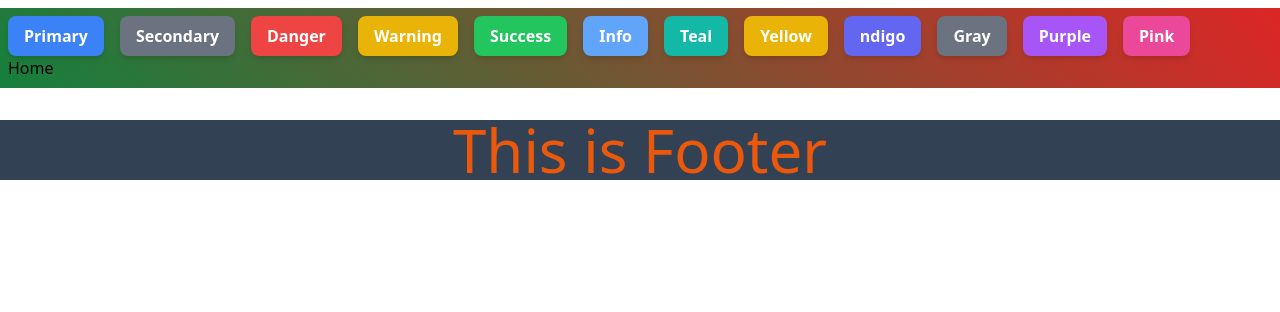
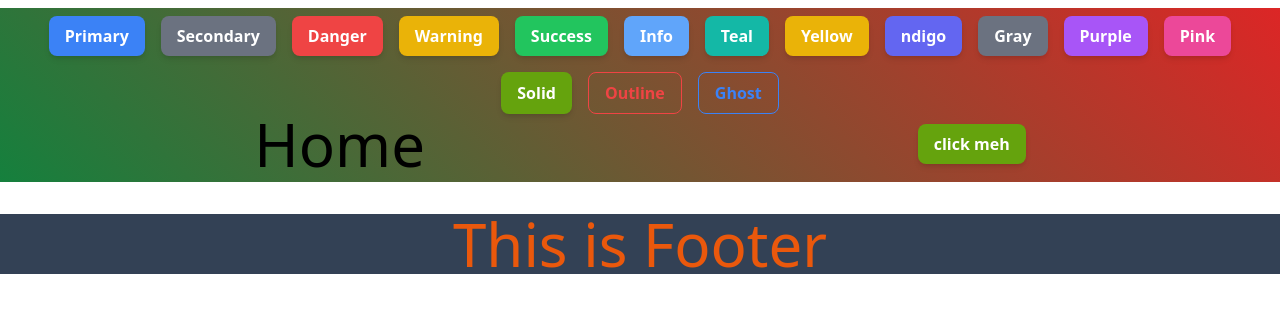
Before and after one commit to tofail-ahmed/react-reusable-components, a React (Vite) app: page / in a window 1280 px wide. Shown: the top 312 px of the page. Built offline with nearby package versions, Linux system fonts and the light colour scheme.

Commit message:
reusable button added

```diff
--- a/package.json
+++ b/package.json
@@ -10,9 +10,11 @@
     "preview": "vite preview"
   },
   "dependencies": {
+    "clsx": "^2.1.0",
     "react": "^18.2.0",
     "react-dom": "^18.2.0",
-    "react-router-dom": "^6.21.2"
+    "react-router-dom": "^6.21.2",
+    "tailwind-merge": "^2.2.0"
   },
   "devDependencies": {
     "@types/react": "^18.2.43",
--- /dev/null
+++ b/src/components/Button.tsx
@@ -0,0 +1,38 @@
+import React, { ButtonHTMLAttributes, DetailedHTMLProps, forwardRef } from "react";
+import cn from "../utils/cn";
+
+type TRef = HTMLButtonElement;
+type TVariant = "solid" | "ghost" | "outline"| null | undefined;
+type TButtonoptions = {
+  variant?: TVariant;
+};
+type TButton = DetailedHTMLProps<
+  ButtonHTMLAttributes<HTMLButtonElement>,
+  HTMLButtonElement
+> &
+  TButtonoptions;
+
+const Button = forwardRef<TRef,TButton>(({ className,variant,title="Title", ...rest },ref) => {
+  const getVariant = (variant:TVariant) => {
+    switch (variant) {
+      case "outline":
+        return "btn-outline";
+      case "solid":
+        return "btn-solid";
+      case "ghost":
+        return "btn-ghost";
+
+      default:
+        return "btn-primary";
+    }
+  };
+  return (
+    <div>
+      <button ref={ref} {...rest} className={cn(getVariant(variant), className)}>
+        {title}
+      </button>
+    </div>
+  );
+});
+
+export default Button;
--- a/src/components/lyaout/Navbar.tsx
+++ b/src/components/lyaout/Navbar.tsx
@@ -2,7 +2,7 @@ import React from 'react'
 
 const Navbar = () => {
   return (
-    <div className='flex gap-4 flex-wrap'>
+    <div className='flex gap-4 flex-wrap justify-center'>
       <button className="btn-primary">Primary</button>
       <button className="btn-secondary">Secondary</button>
       <button className="btn-danger">Danger</button>
@@ -15,6 +15,9 @@ const Navbar = () => {
       <button className="btn-gray">Gray</button>
       <button className="btn-purple">Purple</button>
       <button className="btn-pink">Pink</button>
+      <button className="btn-solid">Solid</button>
+      <button className="btn-outline">Outline</button>
+      <button className="btn-ghost">Ghost</button>
     </div>
   );
 }
--- a/src/index.css
+++ b/src/index.css
@@ -1,53 +1,6 @@
+@import './styles/button.css';
+@import './styles/typography.css';
+
 @tailwind base;
 @tailwind components;
 @tailwind utilities;
-
-@layer components {
-  .btn-primary {
-    @apply py-2 px-4 bg-blue-500 text-white font-semibold rounded-lg shadow-md hover:bg-blue-700 focus:outline-none focus:ring-2 focus:ring-blue-400 focus:ring-opacity-75;
-  }
-
-  .btn-danger {
-    @apply py-2 px-4 bg-red-500 text-white font-semibold rounded-lg shadow-md hover:bg-red-700 focus:outline-none focus:ring-2 focus:ring-red-400 focus:ring-opacity-75;
-  }
-
-  .btn-warning {
-    @apply py-2 px-4 bg-yellow-500 text-white font-semibold rounded-lg shadow-md hover:bg-yellow-700 focus:outline-none focus:ring-2 focus:ring-yellow-400 focus:ring-opacity-75;
-  }
-
-  .btn-success {
-    @apply py-2 px-4 bg-green-500 text-white font-semibold rounded-lg shadow-md hover:bg-green-700 focus:outline-none focus:ring-2 focus:ring-green-400 focus:ring-opacity-75;
-  }
-
-  .btn-secondary {
-    @apply py-2 px-4 bg-gray-500 text-white font-semibold rounded-lg shadow-md hover:bg-gray-700 focus:outline-none focus:ring-2 focus:ring-gray-400 focus:ring-opacity-75;
-  }
-  .btn-info {
-    @apply py-2 px-4 bg-blue-400 text-white font-semibold rounded-lg shadow-md hover:bg-blue-600 focus:outline-none focus:ring-2 focus:ring-blue-300 focus:ring-opacity-75;
-  }
-
-  .btn-purple {
-    @apply py-2 px-4 bg-purple-500 text-white font-semibold rounded-lg shadow-md hover:bg-purple-700 focus:outline-none focus:ring-2 focus:ring-purple-400 focus:ring-opacity-75;
-  }
-
-  .btn-pink {
-    @apply py-2 px-4 bg-pink-500 text-white font-semibold rounded-lg shadow-md hover:bg-pink-700 focus:outline-none focus:ring-2 focus:ring-pink-400 focus:ring-opacity-75;
-  }
-
-  .btn-teal {
-    @apply py-2 px-4 bg-teal-500 text-white font-semibold rounded-lg shadow-md hover:bg-teal-700 focus:outline-none focus:ring-2 focus:ring-teal-400 focus:ring-opacity-75;
-  }
-  .btn-indigo {
-    @apply py-2 px-4 bg-indigo-500 text-white font-semibold rounded-lg shadow-md hover:bg-indigo-700 focus:outline-none focus:ring-2 focus:ring-indigo-400 focus:ring-opacity-75;
-  }
-
-  .btn-yellow {
-    @apply py-2 px-4 bg-yellow-500 text-white font-semibold rounded-lg shadow-md hover:bg-yellow-700 focus:outline-none focus:ring-2 focus:ring-yellow-400 focus:ring-opacity-75;
-  }
-
-  .btn-gray {
-    @apply py-2 px-4 bg-gray-500 text-white font-semibold rounded-lg shadow-md hover:bg-gray-700 focus:outline-none focus:ring-2 focus:ring-gray-400 focus:ring-opacity-75;
-  }
-
-
-}
--- a/src/pages/Home.tsx
+++ b/src/pages/Home.tsx
@@ -1,10 +1,14 @@
 import React from "react";
+import Button from "../components/Button";
 
 const Home = () => {
+  const handleClick=()=>{
+    console.log("Clicked")
+  }
   return (
-    <div>
+    <div className="flex items-center justify-around">
       <h1>Home</h1>
-
+      <Button onClick={handleClick} variant={"solid"} title="click meh">Click Meh</Button>
     </div>
   );
 };
--- /dev/null
+++ b/src/styles/button.css
@@ -0,0 +1,74 @@
+@layer components {
+      .btn-primary {
+        @apply py-2 px-4 bg-blue-500 text-white font-semibold rounded-lg shadow-md hover:bg-blue-700 focus:outline-none focus:ring-2 focus:ring-blue-400 focus:ring-opacity-75;
+         @apply transition-all
+
+      }
+
+      .btn-danger {
+        @apply py-2 px-4 bg-red-500 text-white font-semibold rounded-lg shadow-md hover:bg-red-700 focus:outline-none focus:ring-2 focus:ring-red-400 focus:ring-opacity-75;
+         @apply transition-all
+      }
+      .btn-outline {
+        @apply py-2 px-4 border border-red-500 text-red-500 font-semibold rounded-lg hover:bg-red-100 focus:outline-none focus:ring-2 focus:ring-red-400 focus:ring-opacity-75;
+        @apply transition-all;
+      }
+      .btn-solid {
+        @apply py-2 px-4 bg-lime-600 text-white font-semibold rounded-lg shadow-md hover:bg-lime-700 focus:outline-none focus:ring-2 focus:ring-blue-400 focus:ring-opacity-75;
+        @apply transition-all;
+      }
+      .btn-ghost {
+        @apply py-2 px-4 bg-transparent text-blue-500 font-semibold rounded-lg border border-blue-500 hover:bg-blue-100 focus:outline-none focus:ring-2 focus:ring-blue-400 focus:ring-opacity-75;
+        @apply transition-all;
+      }
+
+      .btn-warning {
+        @apply py-2 px-4 bg-yellow-500 text-white font-semibold rounded-lg shadow-md hover:bg-yellow-700 focus:outline-none focus:ring-2 focus:ring-yellow-400 focus:ring-opacity-75;
+         @apply transition-all
+      }
+
+      .btn-success {
+        @apply py-2 px-4 bg-green-500 text-white font-semibold rounded-lg shadow-md hover:bg-green-700 focus:outline-none focus:ring-2 focus:ring-green-400 focus:ring-opacity-75;
+         @apply transition-all
+      }
+
+      .btn-secondary {
+        @apply py-2 px-4 bg-gray-500 text-white font-semibold rounded-lg shadow-md hover:bg-gray-700 focus:outline-none focus:ring-2 focus:ring-gray-400 focus:ring-opacity-75;
+         @apply transition-all
+      }
+      .btn-info {
+        @apply py-2 px-4 bg-blue-400 text-white font-semibold rounded-lg shadow-md hover:bg-blue-600 focus:outline-none focus:ring-2 focus:ring-blue-300 focus:ring-opacity-75;
+         @apply transition-all
+      }
+
+      .btn-purple {
+        @apply py-2 px-4 bg-purple-500 text-white font-semibold rounded-lg shadow-md hover:bg-purple-700 focus:outline-none focus:ring-2 focus:ring-purple-400 focus:ring-opacity-75;
+         @apply transition-all
+      }
+
+      .btn-pink {
+        @apply py-2 px-4 bg-pink-500 text-white font-semibold rounded-lg shadow-md hover:bg-pink-700 focus:outline-none focus:ring-2 focus:ring-pink-400 focus:ring-opacity-75;
+         @apply transition-all
+      }
+
+      .btn-teal {
+        @apply py-2 px-4 bg-teal-500 text-white font-semibold rounded-lg shadow-md hover:bg-teal-700 focus:outline-none focus:ring-2 focus:ring-teal-400 focus:ring-opacity-75;
+         @apply transition-all
+      }
+      .btn-indigo {
+        @apply py-2 px-4 bg-indigo-500 text-white font-semibold rounded-lg shadow-md hover:bg-indigo-700 focus:outline-none focus:ring-2 focus:ring-indigo-400 focus:ring-opacity-75;
+         @apply transition-all
+      }
+
+      .btn-yellow {
+        @apply py-2 px-4 bg-yellow-500 text-white font-semibold rounded-lg shadow-md hover:bg-yellow-700 focus:outline-none focus:ring-2 focus:ring-yellow-400 focus:ring-opacity-75;
+         @apply transition-all
+      }
+
+      .btn-gray {
+        @apply py-2 px-4 bg-gray-500 text-white font-semibold rounded-lg shadow-md hover:bg-gray-700 focus:outline-none focus:ring-2 focus:ring-gray-400 focus:ring-opacity-75;
+         @apply transition-all
+      }
+
+
+    }
--- /dev/null
+++ b/src/styles/typography.css
@@ -0,0 +1,20 @@
+@layer base{
+      h1{
+           @apply text-6xl
+      }
+      h2{
+           @apply text-5xl
+      }
+      h3{
+           @apply text-4xl
+      }
+      h4{
+           @apply text-3xl
+      }
+      h5{
+           @apply text-2xl
+      }
+      h6{
+           @apply text-xl
+      }
+}
--- /dev/null
+++ b/src/utils/cn.tsx
@@ -0,0 +1,8 @@
+import { twMerge } from 'tailwind-merge';
+import {clsx,ClassValue} from 'clsx';
+
+const cn = (...inputs:ClassValue[]) => {
+  return twMerge(clsx(inputs));
+}
+
+export default cn
```
Also changed, not shown: src/App.tsx (+5 -11 lines), 1 other file (tests, documents, lock files or other folders).
